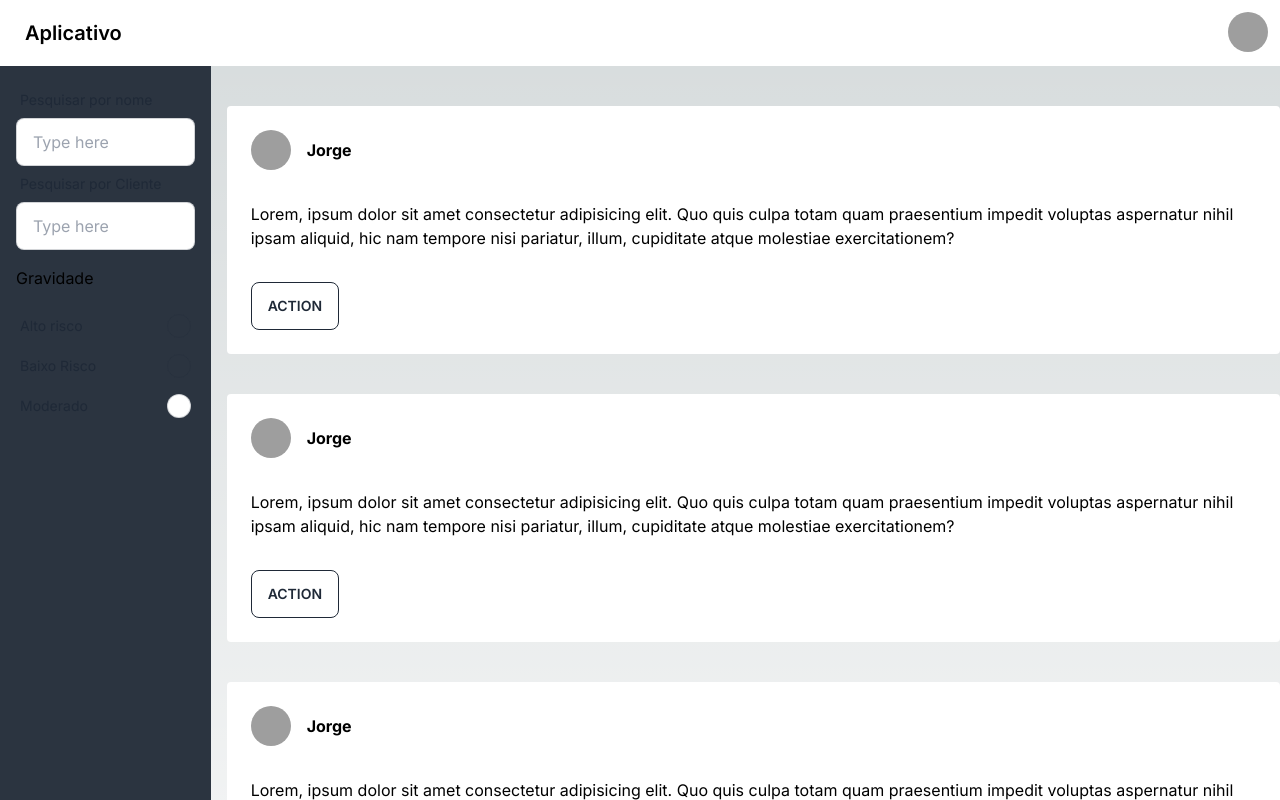
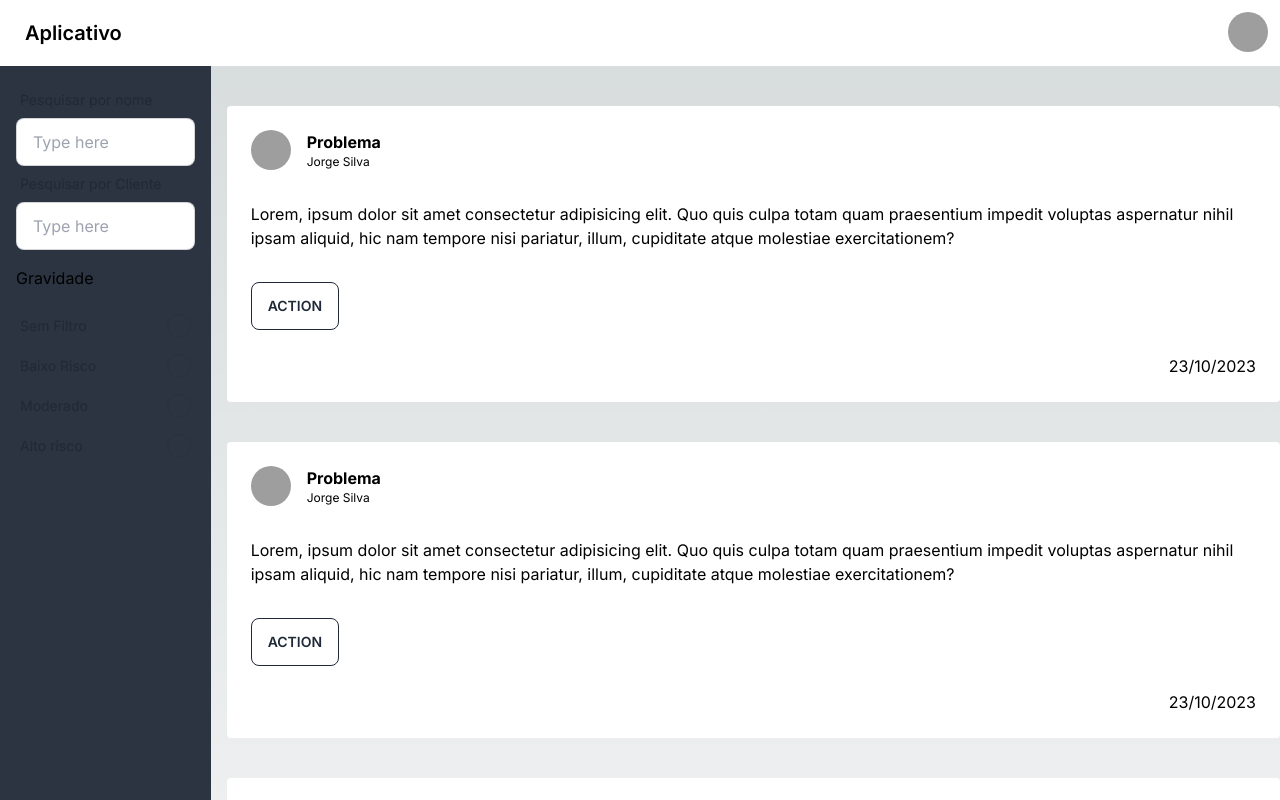
Before and after one commit to RafaelJungDev/arquitetura-web, a Next.js app: page / in a window 1280 px wide. Shown: the top 800 px of the page. Built offline with nearby package versions, Linux system fonts and the light colour scheme; grey boxes are pictures that could not be loaded.

Commit message:
Responsividade e outros detalhes

```diff
--- a/src/app/page.tsx
+++ b/src/app/page.tsx
@@ -1,17 +1,23 @@
 import Aviso from '@/components/Aviso'
 import Navbar from '@/components/Navbar'
+import { SideBarResponsive } from '@/components/SideBarResponsive'
 import SideMenu from '@/components/SideMenu'
+import { url } from 'inspector'
 import Image from 'next/image'
 
 export default function Home() {
   return (
     <main className="">
+
       <Navbar></Navbar>
       <div className="flex flex-row">
-        <div className="min-h-screen w-1/5 h-screen mr-4">
+        <div className="min-h-screen w-1/5 h-screen mr-4 hidden lg:block">
           <SideMenu></SideMenu>
         </div>
-        <div>
+        <div className='block lg:hidden rounded-xl'>
+          <SideBarResponsive></SideBarResponsive>
+        </div>
+        <div className=' lg:p-0 p-12'>
           <Aviso></Aviso>
           <Aviso></Aviso>
           <Aviso></Aviso>
--- a/src/components/Aviso.tsx
+++ b/src/components/Aviso.tsx
@@ -7,7 +7,10 @@ export default function Aviso() {
             <img src="/images/stock/photo-1534528741775-53994a69daeb.jpg" />
           </div>
         </div>
-        <p className="font-bold">Jorge</p>
+        <div className="flex flex-col">
+        <p className="font-bold">Problema</p>
+        <h4 className="text-xs">Jorge Silva</h4>
+        </div>
       </div>
       <div className="mt-8 mb-8">
         <p>
@@ -16,8 +19,10 @@ export default function Aviso() {
           aliquid, hic nam tempore nisi pariatur, illum, cupiditate atque
           molestiae exercitationem?
         </p>
+
       </div>
       <button className="btn btn-outline">ACTION</button>
+      <p className="mt-6 flex justify-end">23/10/2023</p>
     </div>
   )
 }
--- /dev/null
+++ b/src/components/SideBarResponsive.tsx
@@ -0,0 +1,106 @@
+"use client"
+
+import Image from "next/image";
+import { usePathname } from "next/navigation";
+import { useState } from "react";
+import DESENVOLVE from "@/assets/images/Logo (2).png";
+import Link from "next/link";
+
+export function SideBarResponsive() {
+  const [isOpen, setIsOpen] = useState(false);
+
+  const pathname = usePathname();
+
+  return (
+    <div className="relative">
+      <button
+        className="fixed top-15 left-0 z-40 p-3 rounded-lg bg-primary text-white "
+        onClick={() => setIsOpen(!isOpen)}
+      >
+        Filtrar
+        {/* <HandPointing className="h-6 w-6 inline" /> */}
+      </button>
+      <div
+        className={`fixed top-32 left-0 h-full w-64 z-30 shadow-lg transform transition-all ease-in-out duration-300 rounded-2xl ${
+          isOpen ? "translate-x-0" : "-translate-x-full"
+        }`}
+      >
+        <div className="w-fit h-full  text-primary-content rounded-3xl">
+          <nav className="">
+          <div className="h-full bg-neutral p-4 rounded-xl">
+            <div className="form-control w-full max-w-xs">
+                <label className="label">
+                 <span className="label-text">Pesquisar por nome</span>
+                </label>
+                <input
+                    type="text"
+                    placeholder="Type here"
+                    className="input input-bordered w-full max-w-xs"
+                />
+            </div>
+         <div className="form-control w-full max-w-xs">
+            <label className="label">
+            <span className="label-text">Pesquisar por Cliente</span>
+                </label>
+        <input
+          type="text"
+          placeholder="Type here"
+          className="input input-bordered w-full max-w-xs"
+        />
+      </div>
+      <h2 className="my-4">Gravidade</h2>
+      <div className="form-control">
+        <label className="label cursor-pointer">
+          <span className="label-text">Sem Filtro</span>
+          <input
+            type="radio"
+            name="radio-10"
+            className="radio checked:bg-white"
+            checked
+          />
+        </label>
+      </div>
+      <div className="form-control">
+        <label className="label cursor-pointer">
+          <span className="label-text">Baixo Risco</span>
+          <input
+            type="radio"
+            name="radio-10"
+            className="radio checked:bg-blue-500"
+            checked
+          />
+        </label>
+      </div>
+
+      <div className="form-control">
+        <label className="label cursor-pointer">
+          <span className="label-text">Moderado</span>
+          <input
+            type="radio"
+            name="radio-10"
+            className="radio checked:bg-warning"
+            checked
+          />
+        </label>
+      </div>
+      <div className="form-control">
+        <label className="label cursor-pointer">
+          <span className="label-text">Alto risco</span>
+          <input
+            type="radio"
+            name="radio-10"
+            className="radio checked:bg-red-500"
+            checked
+          />
+        </label>
+      </div>
+
+
+    </div>
+  )
+          </nav>
+        </div>
+      </div>
+    </div>
+  );
+}
--- a/src/components/SideMenu.tsx
+++ b/src/components/SideMenu.tsx
@@ -24,11 +24,11 @@ export default function SideMenu() {
       <h2 className="my-4">Gravidade</h2>
       <div className="form-control">
         <label className="label cursor-pointer">
-          <span className="label-text">Alto risco</span>
+          <span className="label-text">Sem Filtro</span>
           <input
             type="radio"
             name="radio-10"
-            className="radio checked:bg-red-500"
+            className="radio checked:bg-white"
             checked
           />
         </label>
@@ -44,17 +44,31 @@ export default function SideMenu() {
           />
         </label>
       </div>
+
       <div className="form-control">
         <label className="label cursor-pointer">
           <span className="label-text">Moderado</span>
           <input
             type="radio"
             name="radio-10"
-            className="radio checked:bg-white"
+            className="radio checked:bg-warning"
             checked
           />
         </label>
       </div>
+      <div className="form-control">
+        <label className="label cursor-pointer">
+          <span className="label-text">Alto risco</span>
+          <input
+            type="radio"
+            name="radio-10"
+            className="radio checked:bg-red-500"
+            checked
+          />
+        </label>
+      </div>
+
+
     </div>
   )
 }
```
